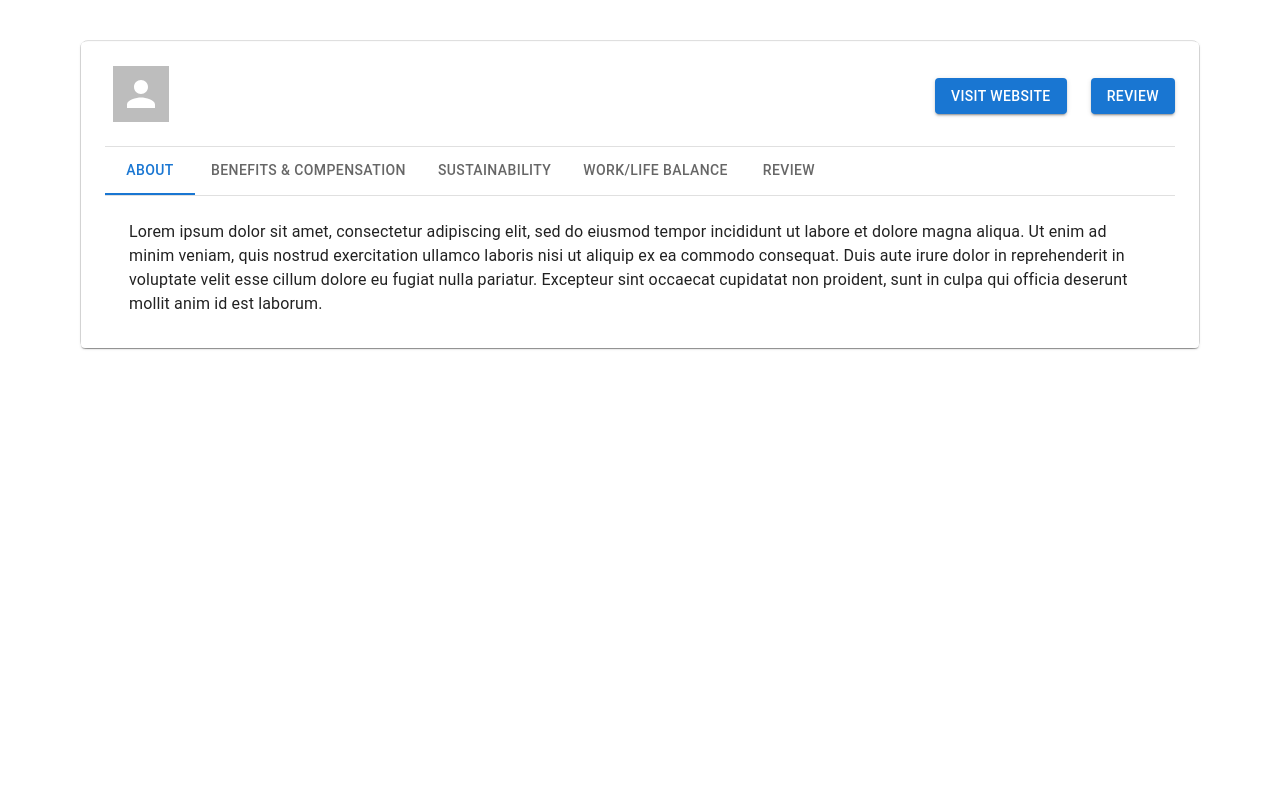
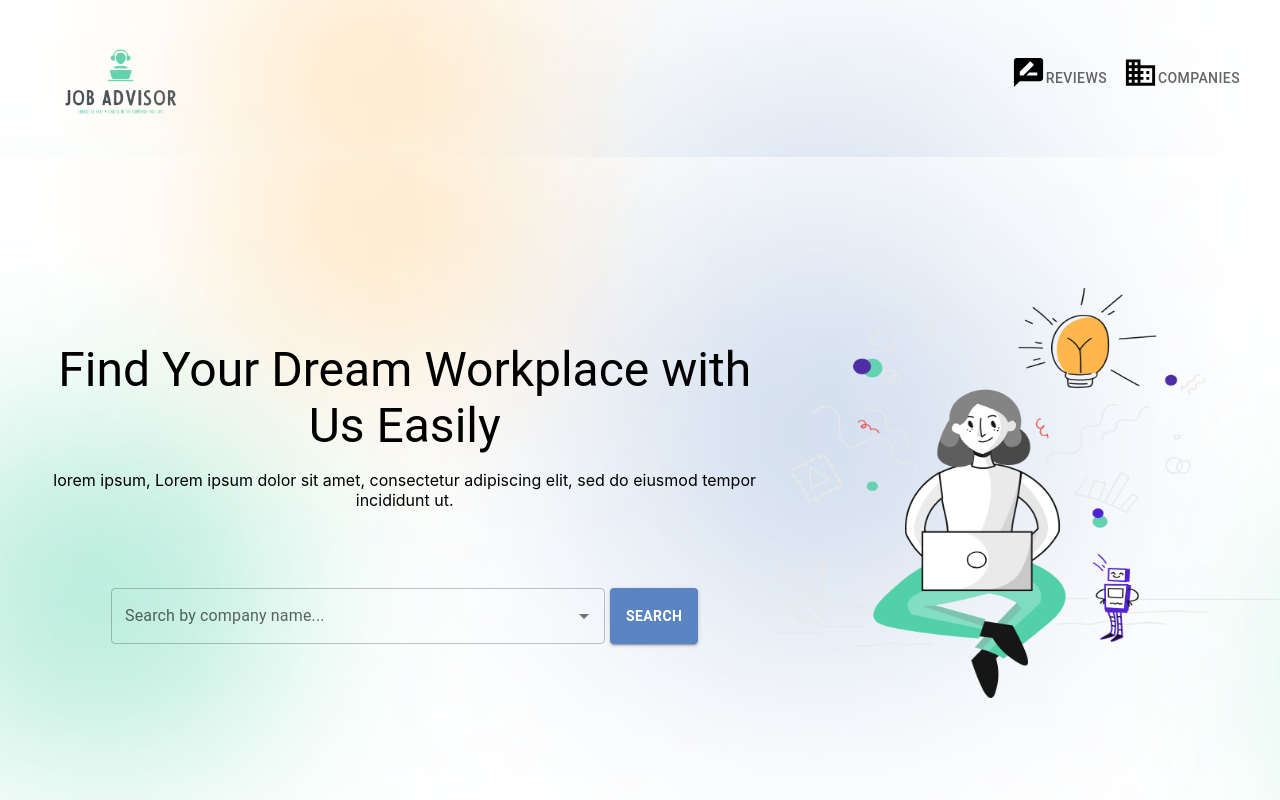
Before and after one commit to Job-Advisor-project/FrontEnd, a React (Create React App) app in the folder react/: page / in a window 1280 px wide. Shown: the top 800 px of the page. Built offline with nearby package versions, Linux system fonts and the light colour scheme.

Commit message:
adding changes

```diff
--- a/package.json
+++ b/package.json
@@ -24,5 +24,8 @@
     "stylelint": "^13.13.1",
     "stylelint-config-prettier": "^9.0.3",
     "stylelint-config-standard": "^22.0.0"
+  },
+  "dependencies": {
+    "postcss-flexbugs-fixes": "^5.0.2"
   }
 }
--- a/react/src/App.js
+++ b/react/src/App.js
@@ -1,41 +1,41 @@
-// import React, { useState } from "react";
-// import { BrowserRouter as Router, Routes, Route } from "react-router-dom";
-// import CompanyOverview from "./pages/CompanyOverview";
-// import HomePage from "./pages/Home";
-// import SearchResult from "./pages/SearchResult";
+import React, { useState } from "react";
+import { BrowserRouter as Router, Routes, Route } from "react-router-dom";
+import CompanyOverview from "./pages/CompanyOverview";
+import HomePage from "./pages/Home";
+import SearchResult from "./pages/SearchResult";
+
+export default function App() {
+  const [tag, setTag] = useState("work&life");
+  const [company, setCompany] = useState("");
+  const handleSelection = (selectedTag) => {
+    selectedTag && setTag(selectedTag);
+  };
+
+  return (
+    <div>
+      <Router>
+        <Routes>
+          <Route
+            path="/"
+            element={
+              <HomePage setCompany={setCompany} onSelect={handleSelection} />
+            }
+          />
+          <Route path="/searchResult" element={<SearchResult tag={tag} />} />
+          <Route
+            path="/companyOverview"
+            element={<CompanyOverview company={company} />}
+          />
+        </Routes>
+      </Router>
+    </div>
+  );
+}
+
+//============================ Fen tryout =============================
+
+// import Tabs from "./components/Tabs";
 
 // export default function App() {
-//   const [tag, setTag] = useState("work&life");
-//   const [company, setCompany] = useState("");
-//   const handleSelection = (selectedTag) => {
-//     selectedTag && setTag(selectedTag);
-//   };
-
-//   return (
-//     <div>
-//       <Router>
-//         <Routes>
-//           <Route
-//             path="/"
-//             element={
-//               <HomePage setCompany={setCompany} onSelect={handleSelection} />
-//             }
-//           />
-//           <Route path="/searchResult" element={<SearchResult tag={tag} />} />
-//           <Route
-//             path="/companyOverview"
-//             element={<CompanyOverview company={company} />}
-//           />
-//         </Routes>
-//       </Router>
-//     </div>
-//   );
+//   return <Tabs />;
 // }
-
-//============================ homepage =============================
-
-import Tabs from "./components/Tabs";
-
-export default function App() {
-  return <Tabs />;
-}
--- a/react/src/components/Header.jsx
+++ b/react/src/components/Header.jsx
@@ -28,8 +28,8 @@ const Header = () => {
             <img
               src="../assets/ja-logo.png"
               alt="jobadvisorlogo"
-              width={140}
-              height={80}
+              width={190}
+              height={150}
             />
           </Typography>
           <Tabs
@@ -40,6 +40,7 @@ const Header = () => {
             indicatorvalue="primary"
           >
             <RateReviewIcon
+              fontSize="large"
               sx={{
                 display: { xs: "none", md: "flex", color: "black" },
                 mr: -2,
@@ -48,6 +49,7 @@ const Header = () => {
             <Tab label="Reviews" />
             <BusinessIcon
               //color="action"
+              fontSize="large"
               sx={{
                 display: { xs: "none", md: "flex", color: "black" },
 
--- a/react/src/components/Tabs.jsx
+++ b/react/src/components/Tabs.jsx
@@ -12,7 +12,8 @@ import {
   Stack,
   Button,
 } from "@mui/material";
-
+import ArrowOutwardIcon from "@mui/icons-material/ArrowOutward";
+import AddIcon from "@mui/icons-material/Add";
 function TabPanel(props) {
   const { children, value, index, ...other } = props;
 
@@ -85,8 +86,12 @@ export default function BasicTabs() {
           }
           action={
             <Stack spacing={3} direction="row" sx={{ mt: 3 }}>
-              <Button variant="contained">Visit Website</Button>
-              <Button variant="contained">Review</Button>
+              <Button variant="contained" startIcon={<ArrowOutwardIcon />}>
+                Visit Website
+              </Button>
+              <Button variant="contained" endIcon={<AddIcon />}>
+                Review
+              </Button>
             </Stack>
           }
         />
--- a/react/src/pages/CompanyOverview.jsx
+++ b/react/src/pages/CompanyOverview.jsx
@@ -1,7 +1,7 @@
 import { Typography } from "@mui/material";
 import { useEffect, useState } from "react";
 import { getCompanyDataVm } from "../api/viewModelels/companyDataVm";
-// import Tabs from "../components/Tabs";
+import Tabs from "../components/Tabs";
 
 export default function CompanyOverview({ company }) {
   const [companyData, setCompanyData] = useState([]);
@@ -13,7 +13,7 @@ export default function CompanyOverview({ company }) {
   return companyData.map((comp) => (
     <>
       <Typography>{comp.attributes.name}</Typography>
-      {/* <Tabs /> */}
+      <Tabs />
     </>
   )); //Company Card component might be added instead of <Typography>
 }
```
Also changed, not shown: 1 other file (tests, documents, lock files or other folders).
